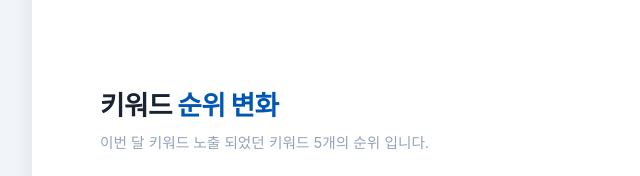
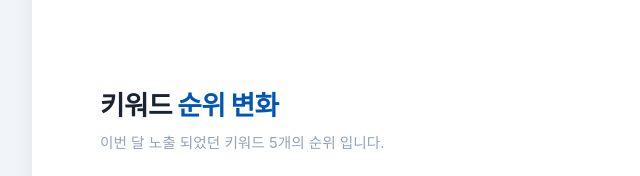
Before and after one commit to remaup/rema-up-tool, a website: page report.html in a window 1280 px wide. Shown: the part 2380-2556 px from the top of the page, 472-1112 px from the left. Drawn offline with Linux system fonts and the light colour scheme; a web font is replaced by a local one.

Commit message:
Update report.html

```diff
--- a/report.html
+++ b/report.html
@@ -547,7 +547,7 @@ body{background:white}
 <!-- Page 3: 키워드 순위 변화 -->
 <div class="page">
 <h2 class="page-title">키워드 <span class="accent">순위 변화</span></h2>
-<div class="page-subtitle">이번 달 키워드 노출 되었던 키워드 5개의 순위 입니다.</div>
+<div class="page-subtitle">이번 달 노출 되었던 키워드 5개의 순위 입니다.</div>
 
 <table class="kw-change-table">
 <thead><tr>
```
